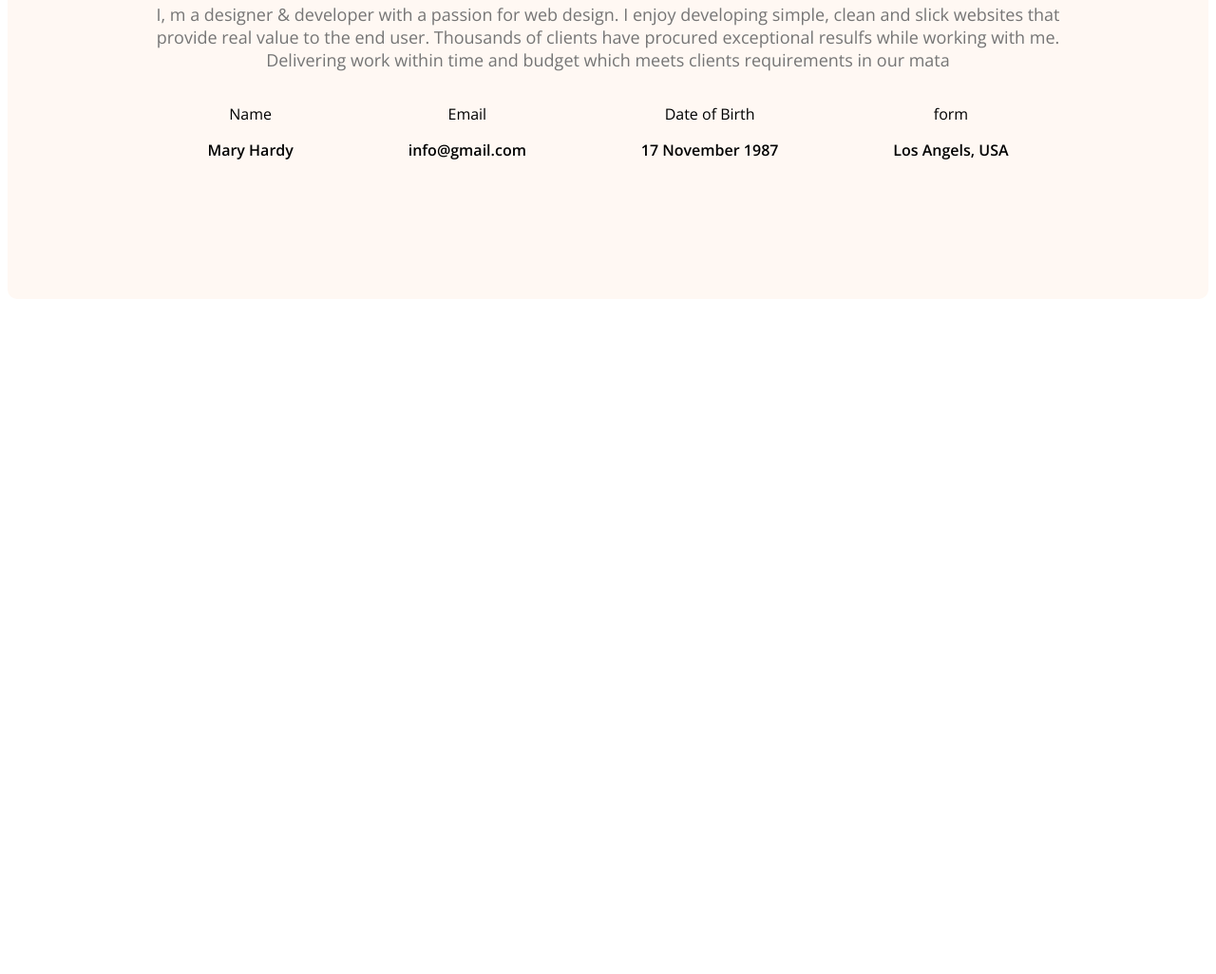
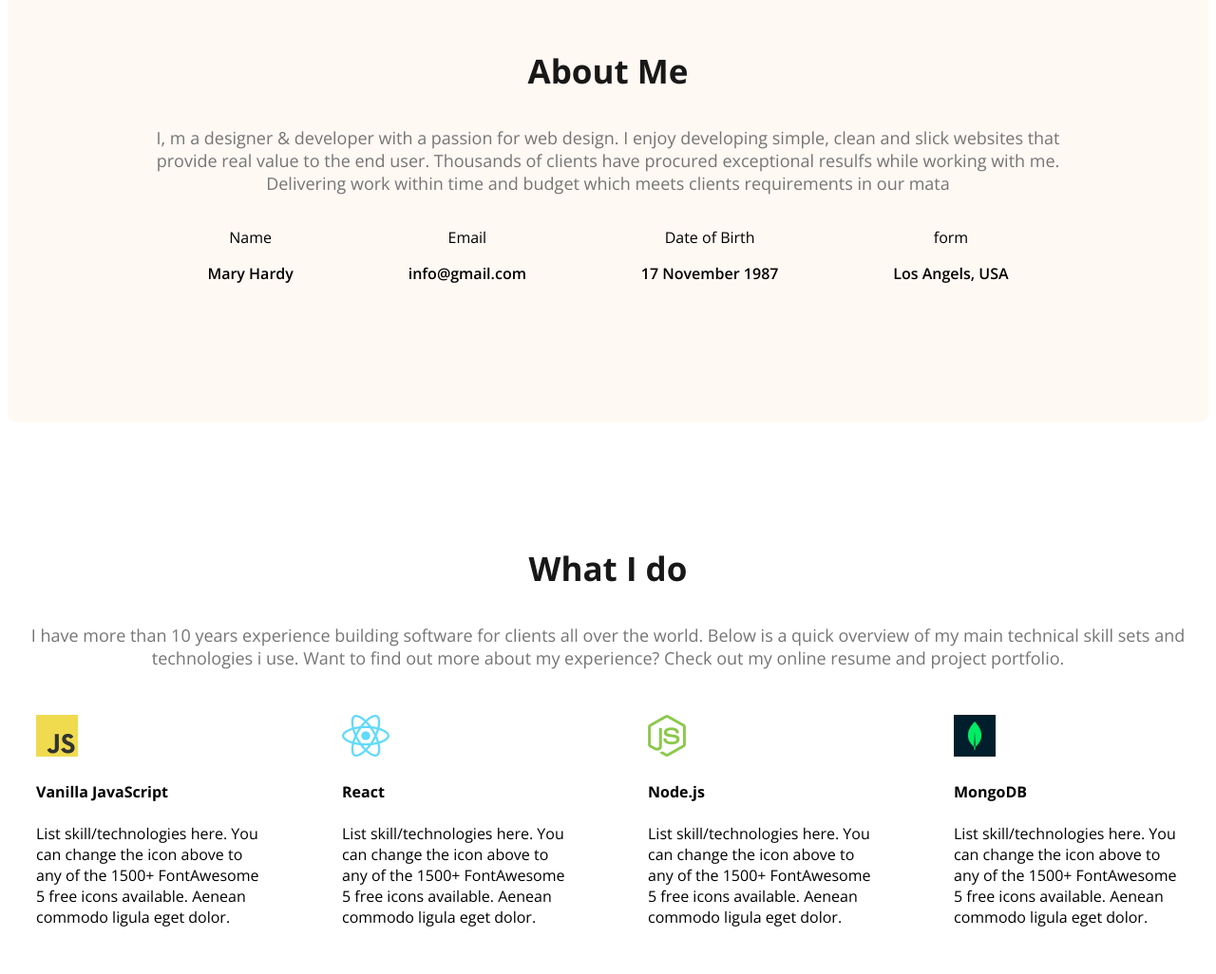
Before and after one commit to ma-aziz/web-dev-portfolio, a plain HTML site: page index.html in a window 1280 px wide. Shown: the part 1079-2105 px from the top of the page at 95% size. Before the commit the page ends 1402 px from the top, so only its background shows below. Drawn offline with nearby package versions, Linux system fonts and the light colour scheme.

Commit message:
add skill section

```diff
--- a/index.html
+++ b/index.html
@@ -56,6 +56,34 @@
                 </div>
             </div>
         </section>
+        <section class="skills">
+            <h3 class="section-title text-center">What I do</h3>
+            <p class="section-description text-center">
+                I have more than 10 years experience building software for clients all over the world. Below is a quick overview of my main technical skill sets and technologies i use. Want to find out more about my experience? Check out my online resume and project portfolio.
+            </p>
+            <div class="skills-container">
+                <div class="skill">
+                    <img src="images/icons/js.png" alt="">
+                    <h4 class="skill-title">Vanilla JavaScript</h4>
+                    <p class="skill-descreption">List skill/technologies here. You can change the icon above to any of the 1500+ FontAwesome 5 free icons available. Aenean commodo ligula eget dolor.</p>
+                </div>
+                <div class="skill">
+                    <img src="images/icons/react.png" alt="">
+                    <h4 class="skill-title">React</h4>
+                    <p class="skill-descreption">List skill/technologies here. You can change the icon above to any of the 1500+ FontAwesome 5 free icons available. Aenean commodo ligula eget dolor.</p>
+                </div>
+                <div class="skill">
+                    <img src="images/icons/nodejs.png" alt="">
+                    <h4 class="skill-title">Node.js</h4>
+                    <p class="skill-descreption">List skill/technologies here. You can change the icon above to any of the 1500+ FontAwesome 5 free icons available. Aenean commodo ligula eget dolor.</p>
+                </div>
+                <div class="skill">
+                    <img src="images/icons/mongo.png" alt="">
+                    <h4 class="skill-title">MongoDB</h4>
+                    <p class="skill-descreption">List skill/technologies here. You can change the icon above to any of the 1500+ FontAwesome 5 free icons available. Aenean commodo ligula eget dolor.</p>
+                </div>
+            </div>
+        </section>
     </main>
     <footer>
 
--- a/styles/portfolio.css
+++ b/styles/portfolio.css
@@ -97,6 +97,10 @@
     max-width: 1140px;
     margin: 0 auto;
   }
+  main section{
+    margin-top: 130px;
+    margin-bottom: 130px;
+  }
   .about{
     border-radius: 10px;
     padding: 130px 150px;
@@ -109,3 +113,14 @@
   .item-description{
     font-weight: 600;
   }
+  .text-center{
+    text-align: center;
+  }
+  .skills-container{
+    display: flex;
+    gap: 24px;
+  }
+  .skill{
+    padding: 30px;
+    border-radius: 5px;
+    box-shadow: 0px 5px 50x 0px rgba(0, 0, 0, 0.06)}
```
